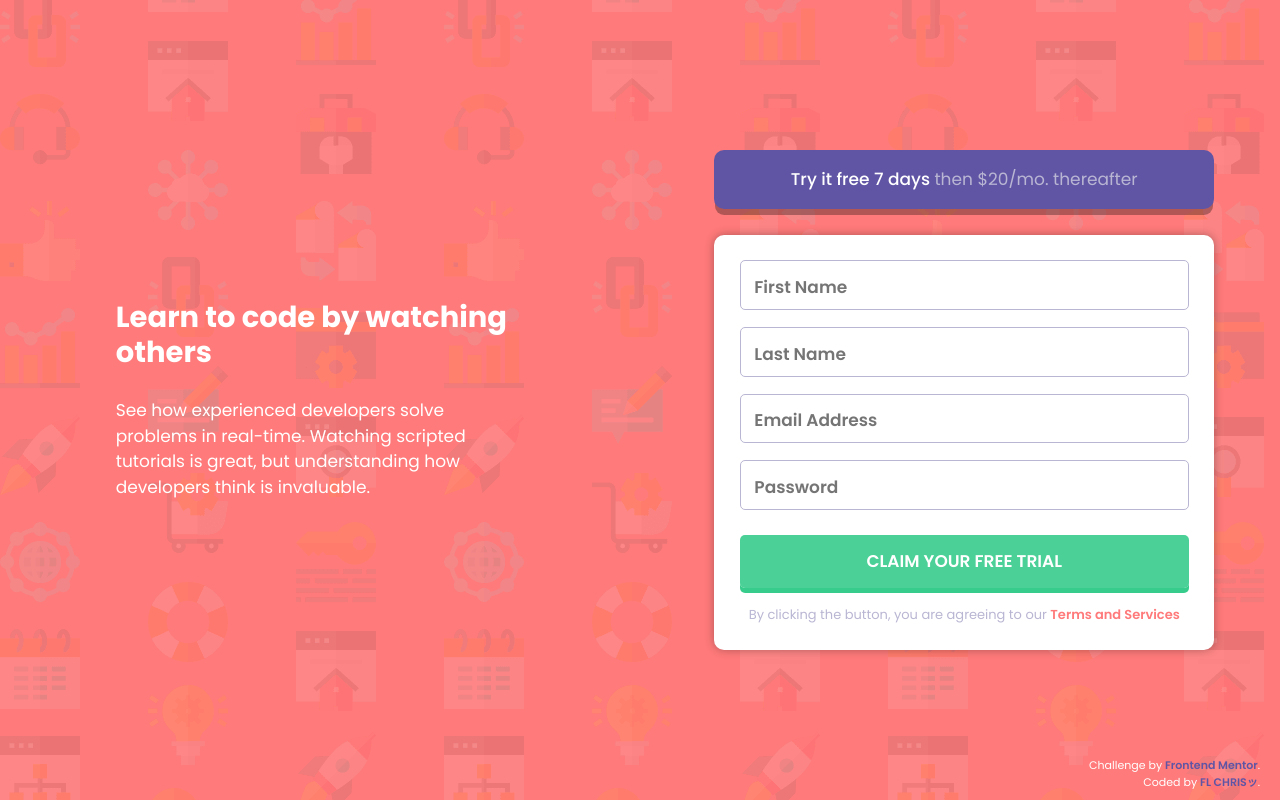
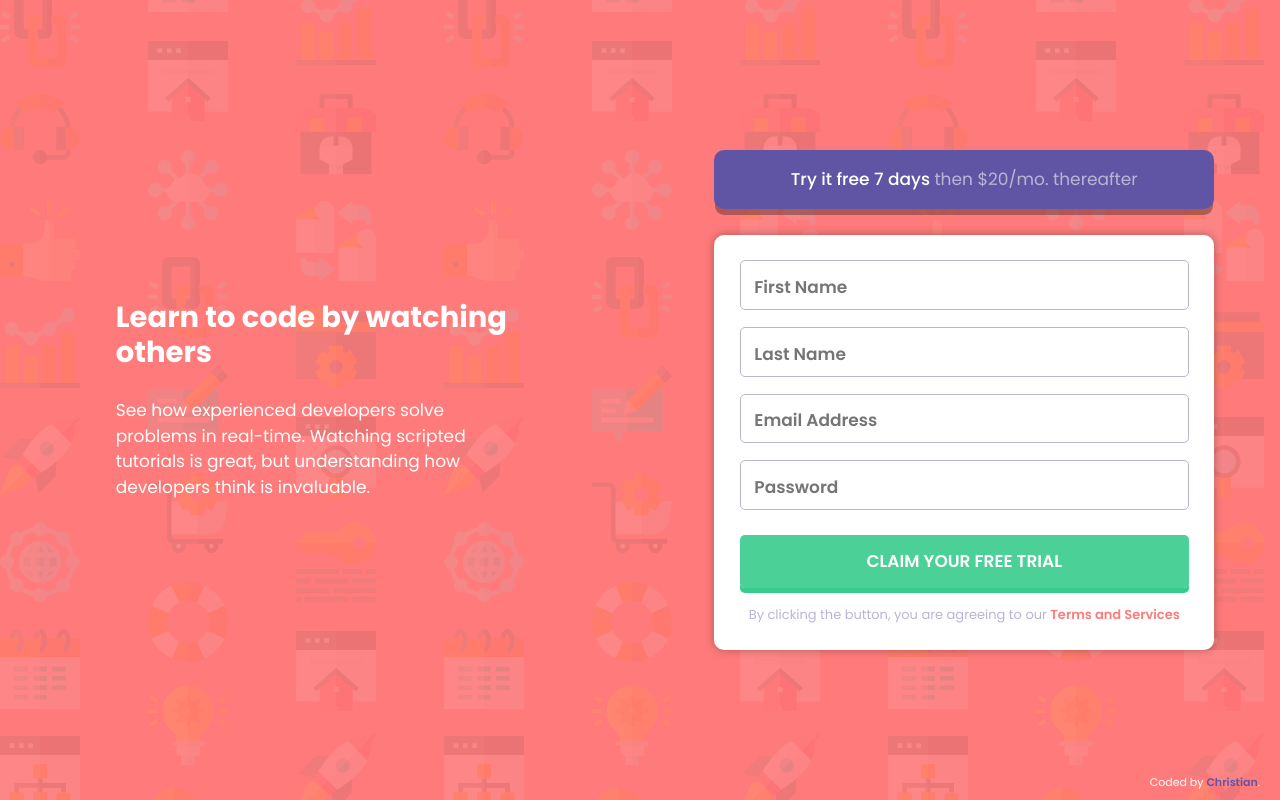
Before and after one commit to FLCHRIS/Intro-component-with-sign-up-form, a plain HTML site: page index.html in a window 1280 px wide. Drawn offline with Linux system fonts and the light colour scheme.

```diff
--- a/index.html
+++ b/index.html
@@ -55,8 +55,7 @@
     </section>
     <div class="main__autor">
       <p class="attribution">
-        Challenge by <a href="https://www.frontendmentor.io?ref=challenge" target="_blank">Frontend Mentor</a>. <br>
-        Coded by <a href="https://github.com/flchris" target="_blank">FL CHRISッ</a>.
+        Coded by <a href="https://github.com/flchris" target="_blank">Christian</a>.
       </p>
     </div>
   </main>
```
Also changed, not shown: 1 other file.
